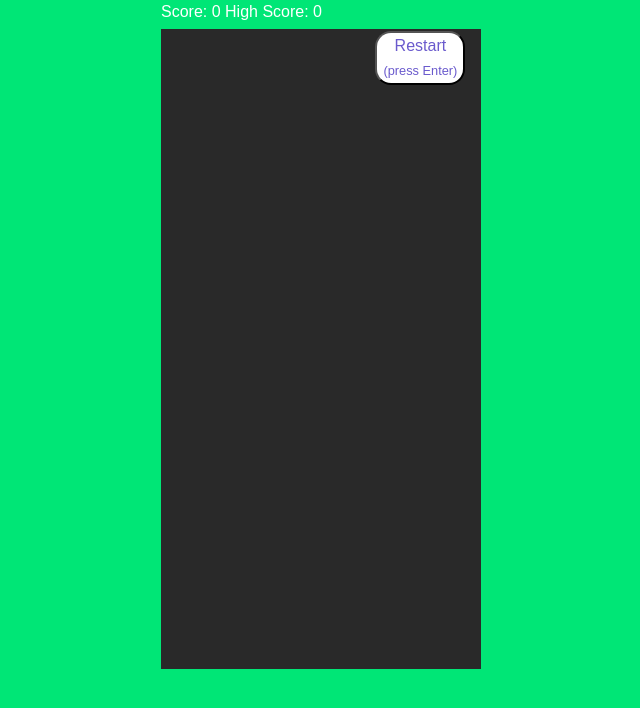
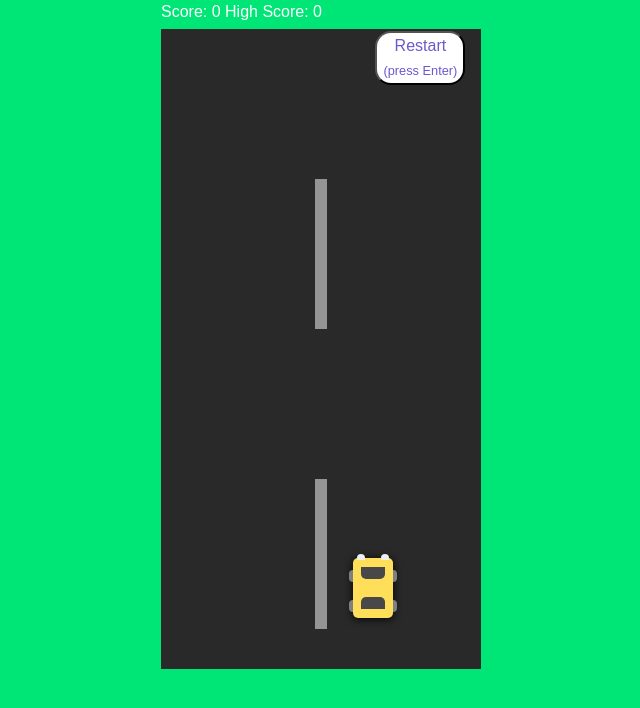
Before and after one commit to ranjithckumar/Nascar, a plain HTML site: page index.html in a window 1280 px wide. Shown: the whole page, without its empty margins (319-959 px from the left). Drawn offline with nearby package versions, Linux system fonts and the light colour scheme.

Commit message:
Updated styles

```diff
--- a/index.html
+++ b/index.html
@@ -13,10 +13,6 @@
         <title>Nascar Game</title>
       </head>
       <body>
-
-    <div id="help">
-
-  </div>
   <div id="score_div">
       Score: <span id="score">0</span>
       High Score: <span id="high_score">0</span>
--- a/style.css
+++ b/style.css
@@ -15,27 +15,7 @@ body {
     background-color: #292929;
     overflow: hidden;
 }
-#left,#right,#down,#up{
-    position: relative;
-    margin-left:38em;
-    background-color: white;
-    width:4em;
-    height: 2em;
-    border-radius: 1em;
-    color:darkorange;
-}
-#left{
-    margin-left:28em;
-    top:1em;
-}
-#right{
-    top:1em;
-    margin-left:35.5em;
-}
-#down{
-    margin-left:25.3em;
-    top:3em;
-}
+
 #score_div{
     position: relative;
     margin-left: 30em;
@@ -49,10 +29,119 @@ body {
     border-radius:1em;
     background-color: white;
     color:slateblue;
-
 }
-/* @media only screen and(max-width:360px) {
-    #left,#right,#down,#up,#container{
-        margin-left:1em;
-    }
-} */
+.line{
+    position: absolute;
+    height: 150px;
+    width: 4%;
+    margin-left: 48%;
+    background-color: rgba(255,255,255,0.5);
+}
+#line_1{
+    top: -150px;
+}
+#line_2{
+    top: 150px;
+}
+#line_3{
+    top: 450px;
+}
+.car{
+    position: absolute;
+    height: 60px;
+    width: 40px;
+    border-radius: 5px;
+    box-shadow: 0px 1px 8px 0px black;
+}
+#car{
+    bottom: 8%;
+    left: 60%;
+    background-color: #ffdf5a;
+}
+.f_glass{
+    position: absolute;
+    height: 20%;
+    width: 60%;
+    margin-left: 20%;
+    top: 15%;
+    border-radius: 0px 0px 5px 5px;
+    background-color: #484848;
+}
+.b_glass{
+    position: absolute;
+    height: 20%;
+    width: 60%;
+    margin-left: 20%;
+    bottom: 15%;
+    border-radius: 5px 5px 0px 0px;
+    background-color: #484848;
+}
+.f_light_l{
+    position: absolute;
+    height: 10%;
+    width: 20%;
+    margin-left: 10%;
+    top: -6%;
+    border-radius: 5px 5px 0px 0px;
+    background-color: #efefef;
+}
+.f_light_r{
+    position: absolute;
+    height: 10%;
+    width: 20%;
+    margin-left: 70%;
+    top: -6%;
+    border-radius: 5px 5px 0px 0px;
+    background-color: #efefef;
+}
+.f_tyre_l{
+    position: absolute;
+    height: 20%;
+    width: 10%;
+    background-color: grey;
+    top: 20%;
+    left: -10%;
+    border-radius: 5px 0px 0px 5px;
+}
+.f_tyre_r{
+    position: absolute;
+    height: 20%;
+    width: 10%;
+    background-color: grey;
+    top: 20%;
+    left: 100%;
+    border-radius: 0px 5px 5px 0px;
+}
+.b_tyre_l{
+    position: absolute;
+    height: 20%;
+    width: 10%;
+    background-color: grey;
+    top: 70%;
+    left: -10%;
+    border-radius: 5px 0px 0px 5px;
+}
+.b_tyre_r{
+    position: absolute;
+    height: 20%;
+    width: 10%;
+    background-color: grey;
+    top: 70%;
+    left: 100%;
+    border-radius: 0px 5px 5px 0px;
+}
+#car_1{
+    top: -100px;
+    left: 60%;
+    background-color: #26c5ff;
+}
+#car_2{
+    top: -200px;
+    left: 40%;
+    background-color: #26c5ff;
+}
+#car_3{
+    top: -350px;
+    left: 50%;
+    background-color: #26c5ff;
+}
```
